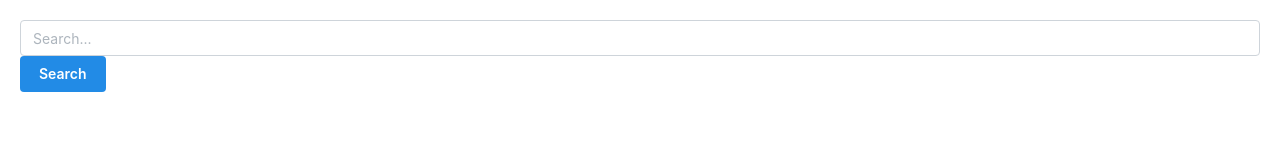
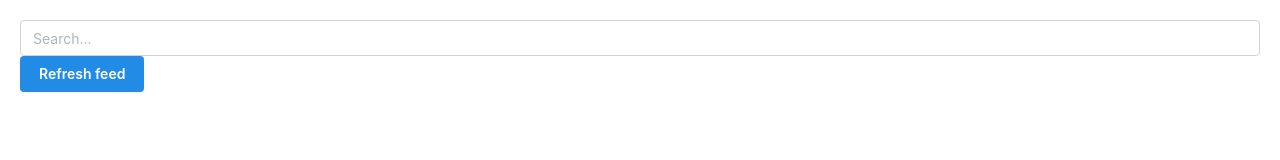
Before and after one commit to poligon-ai/poligon-appsmit-components, a React (Vite) app: page / in a window 1280 px wide. Shown: the top 160 px of the page. Built offline with nearby package versions, Linux system fonts and the light colour scheme.

Commit message:
component build

```diff
--- a/src/components/feed_search/index.tsx
+++ b/src/components/feed_search/index.tsx
@@ -8,7 +8,7 @@ const FeedSearch = () => {
         <MantineProvider>
             <div style={{ padding: '20px' }}>
                 <TextInput placeholder="Search..." />
-                <Button>Search</Button>
+                <Button>Refresh feed</Button>
             </div>
         </MantineProvider>
     )
```
Also changed, not shown: 2 other files (tests, documents, lock files or other folders).
